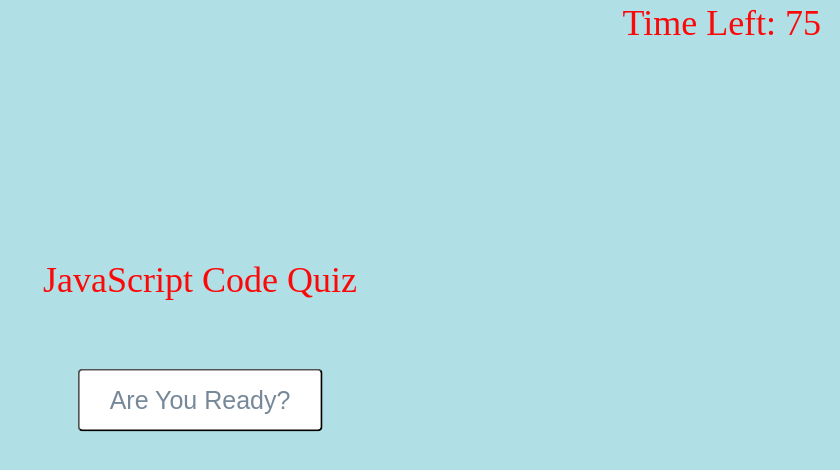
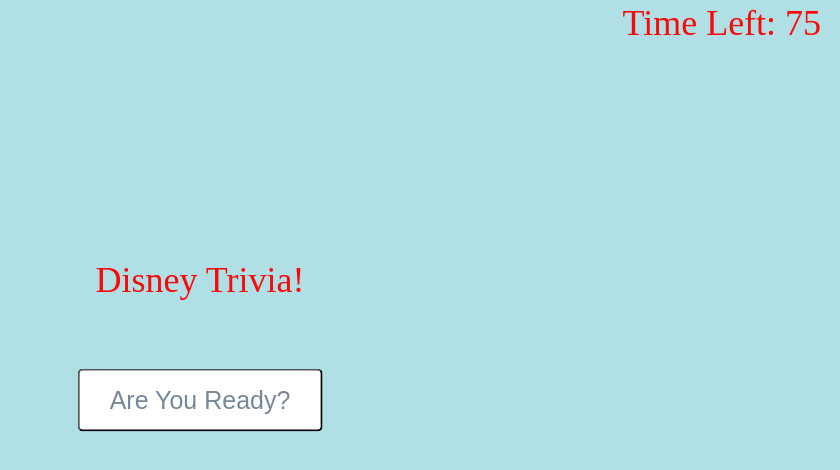
Before and after one commit to ktodoran/Code-Quiz, a plain HTML site: page index.html in a window 1280 px wide. Shown: the whole page, without its empty margins (440-1280 px from the left). Drawn offline with Linux system fonts and the light colour scheme.

Commit message:
Added .txt file for questions

```diff
--- a/index.html
+++ b/index.html
@@ -15,7 +15,7 @@
 <!--Timer Box-->
 <div class="container">
     <header>
-        <div class="title">JavaScript Code Quiz</div>
+        <div class="title">Disney Trivia!</div>
         <div class="timer">
             <div class="time">Time Left:  <span>75</span></div>
 
```
Also changed, not shown: questions.txt (added).
